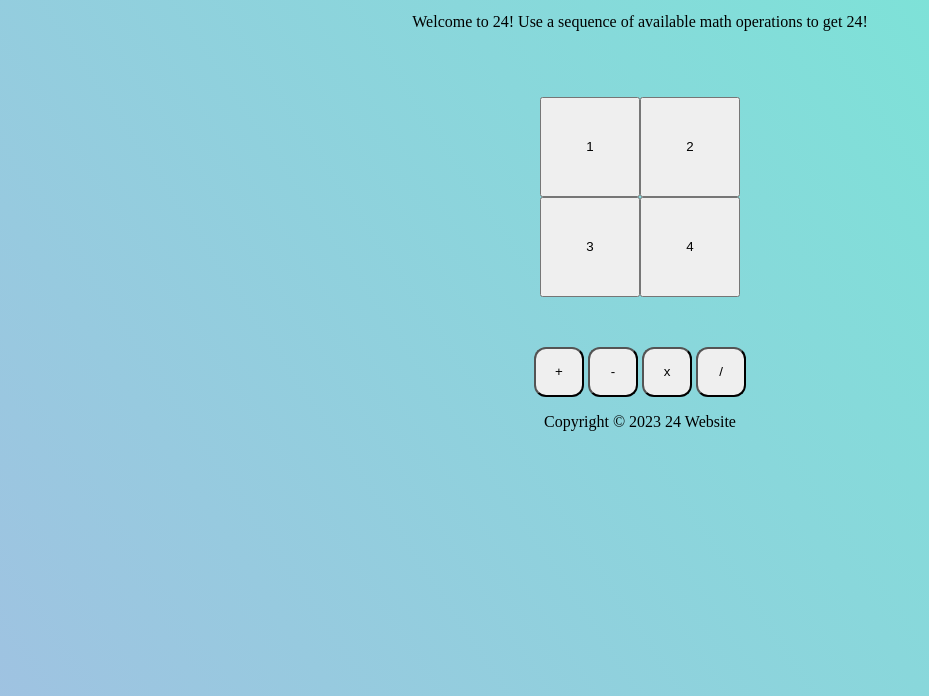
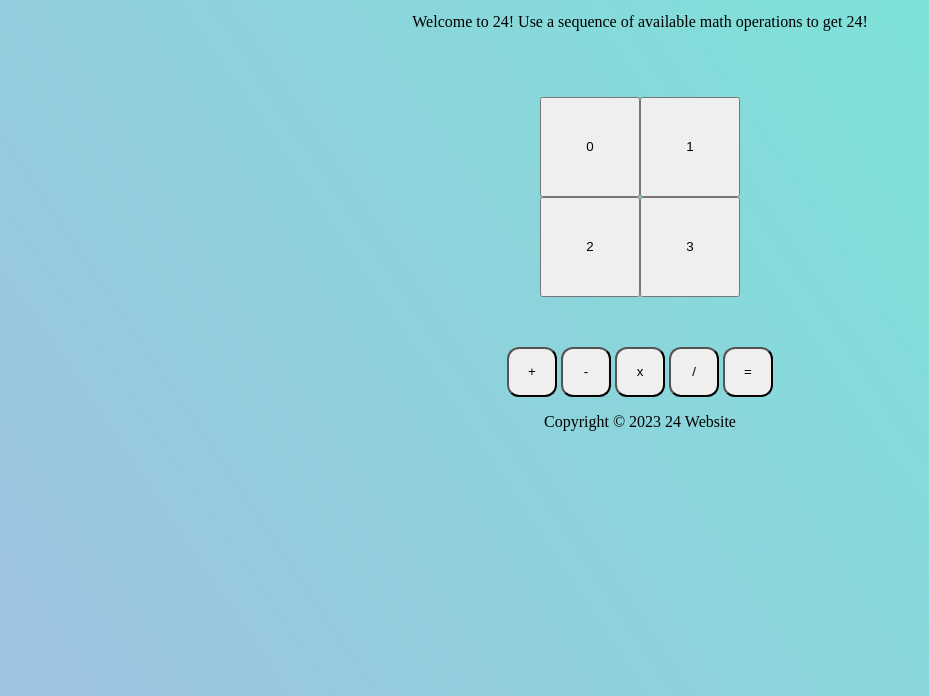
Before and after one commit to maquezada88/24webapp, a plain HTML site: page index.html in a window 1280 px wide. Shown: the part 104-800 px from the top of the page, without its empty margins (0-929 px from the left). Drawn offline with Linux system fonts and the light colour scheme.

Commit message:
Update index.html

```diff
--- a/index.html
+++ b/index.html
@@ -1,4 +1,4 @@
-    <!DOCTYPE html>
+  <!DOCTYPE html>
 <html>
   <head>
     <title>24 Game</title>
@@ -20,10 +20,10 @@
           Welcome to 24! Use a sequence of available math operations to get 24!
         </p>
             <div class="numbers">
-              <button id="num1" type="text/grid">1</button>
-              <button id="num2" type="text/grid">2</button>
-              <button id="num3" type="text/grid">3</button>
-              <button id="num4" type="text/grid">4</button>
+              <button id="num0" >0</button>
+              <button id="num1" >1</button>
+              <button id="num2" >2</button>
+              <button id="num3" >3</button>
             </div>
 
             <div class="ops">
@@ -31,6 +31,7 @@
               <button id="sub">-</button>
               <button id="mult">x</button>
               <button id="div">/</button>
+              <button id="eq">=</button>
             </div>
   </body>
     <footer>
```
